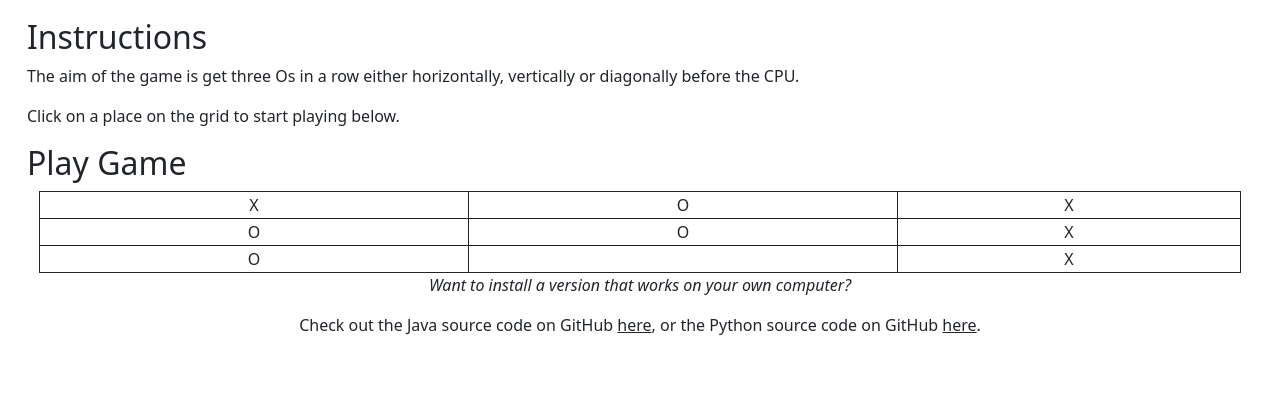
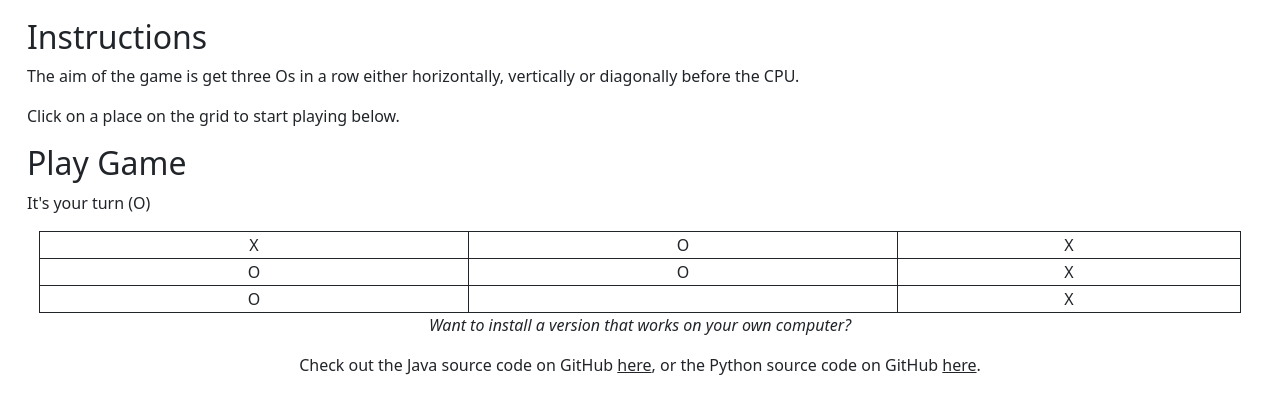
Before and after one commit to nlutala/nlutala-portfolio, a Django app: page /projects/tic-tac-toe in a window 1280 px wide. Shown: the part 213-627 px from the top of the page. Run offline with Django 5.2, Linux system fonts and the light colour scheme.

Commit message:
Update tic_tac_toe.html with comments of tasks I need to tackle next

```diff
--- a/website/templates/website/tic_tac_toe.html
+++ b/website/templates/website/tic_tac_toe.html
@@ -75,8 +75,16 @@
         Click on a place on the grid to start playing below.
       </p>
       <h2>Play Game</h2>
+      <!-- Should change depending on who's turn it is -->
+      <p>It's your turn (O)</p>
       <div class="container-fluid">
         <table>
+          <!--
+            Each tr would signify a list of the game state, and the id
+            should be from 0-8.
+
+            This should be wrapped in a for loop
+            -->
           <tr>
             <td>X</td>
             <td>O</td>
```
